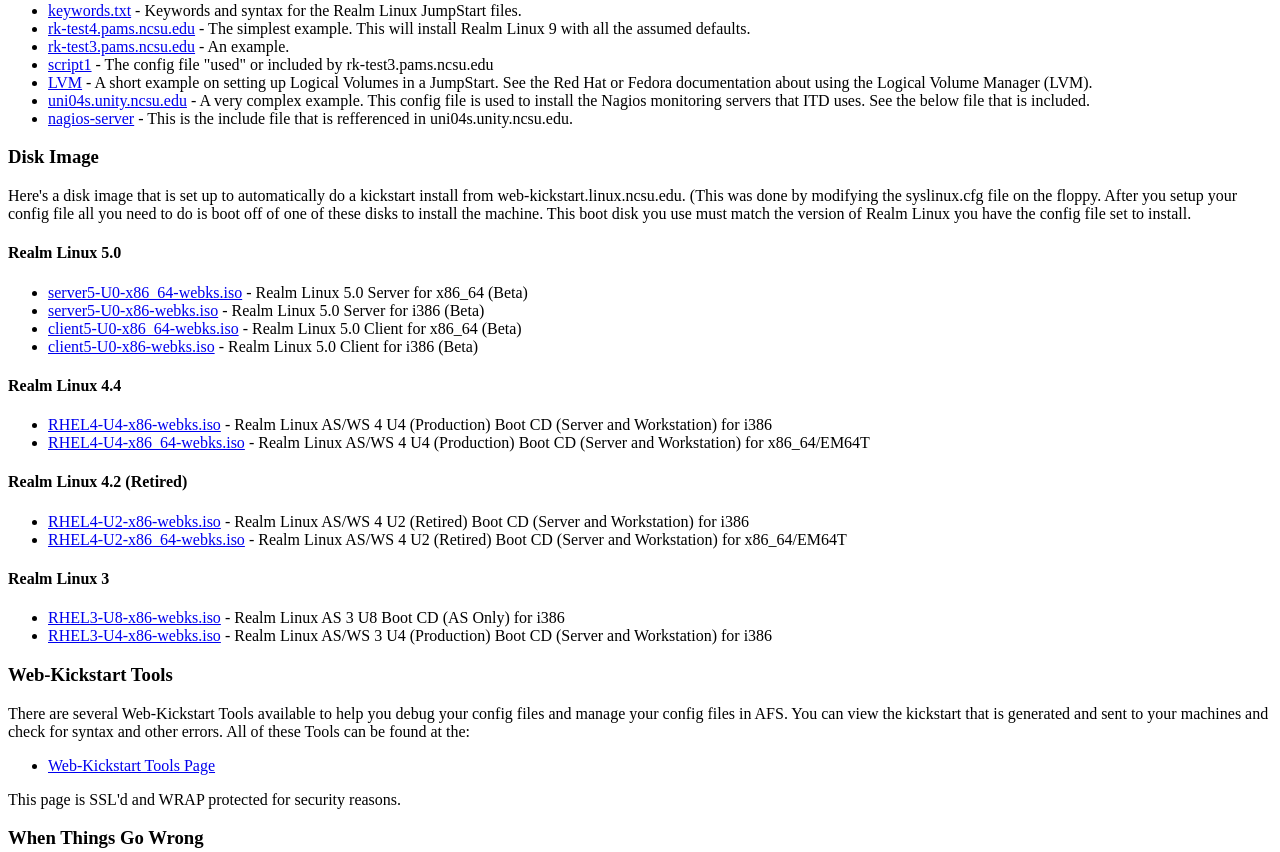
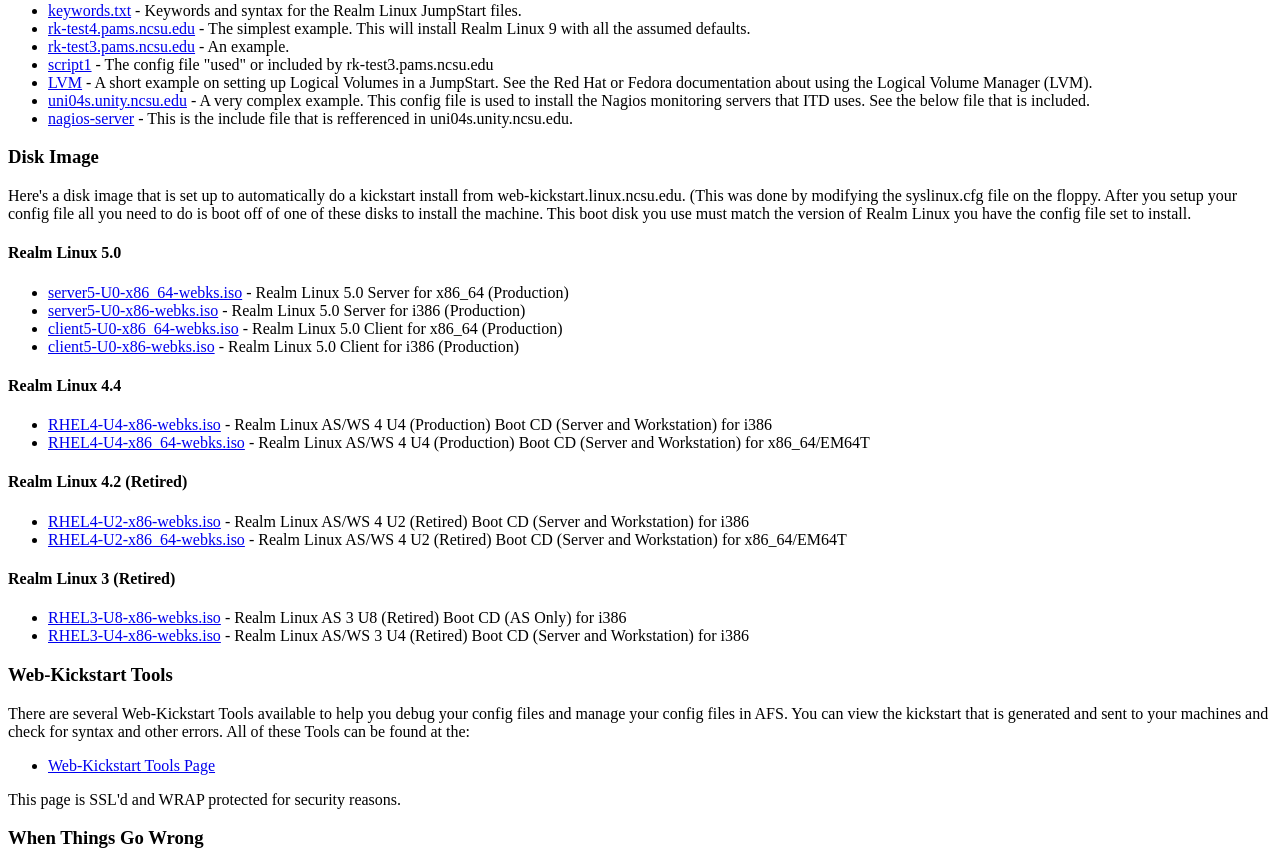
Before and after one commit to jjneely/webkickstart, a PHP site: page /webKickstart.php in a window 1280 px wide. Shown: the part 851-1703 px from the top of the page. Run offline with PHP 8.4, Linux system fonts and the light colour scheme.

Commit message:
Beta/Production/Retired status changes because this is yet another place that I seem to always write those words.
git-svn-id: https://svn.linux.ncsu.edu/svn/cls/branches/solaris2ks/Release-20070628@2529 35bbe6b0-b001-0410-9f0e-dd3f93706181

```diff
--- a/www/webKickstart.php
+++ b/www/webKickstart.php
@@ -94,10 +94,10 @@
 
 <h4>Realm Linux 5.0</h4>
 <ul>
-<li><a href="server5-U0-x86_64-webks.iso">server5-U0-x86_64-webks.iso</a> - Realm Linux 5.0 Server for x86_64 (Beta)</li>
-<li><a href="server5-U0-x86-webks.iso">server5-U0-x86-webks.iso</a> - Realm Linux 5.0 Server for i386 (Beta)</li>
-<li><a href="client5-U0-x86_64-webks.iso">client5-U0-x86_64-webks.iso</a> - Realm Linux 5.0 Client for x86_64 (Beta)</li>
-<li><a href="client5-U0-x86-webks.iso">client5-U0-x86-webks.iso</a> - Realm Linux 5.0 Client for i386 (Beta)</li>
+<li><a href="server5-U0-x86_64-webks.iso">server5-U0-x86_64-webks.iso</a> - Realm Linux 5.0 Server for x86_64 (Production)</li>
+<li><a href="server5-U0-x86-webks.iso">server5-U0-x86-webks.iso</a> - Realm Linux 5.0 Server for i386 (Production)</li>
+<li><a href="client5-U0-x86_64-webks.iso">client5-U0-x86_64-webks.iso</a> - Realm Linux 5.0 Client for x86_64 (Production)</li>
+<li><a href="client5-U0-x86-webks.iso">client5-U0-x86-webks.iso</a> - Realm Linux 5.0 Client for i386 (Production)</li>
 </ul>
 
 <h4>Realm Linux 4.4</h4>
@@ -112,10 +112,10 @@
 <li><a href="RHEL4-U2-x86_64-webks.iso">RHEL4-U2-x86_64-webks.iso</a> - Realm Linux AS/WS 4 U2 (Retired) Boot CD (Server and Workstation) for x86_64/EM64T</li>
 </ul>
 
-<h4>Realm Linux 3</h4>
+<h4>Realm Linux 3 (Retired)</h4>
 <ul>
-<li><a href="RHEL3-U8-x86-webks.iso">RHEL3-U8-x86-webks.iso</a> - Realm Linux AS 3 U8 Boot CD (AS Only) for i386</li>
-<li><a href="RHELU4-x86-webks.iso">RHEL3-U4-x86-webks.iso</a> - Realm Linux AS/WS 3 U4 (Production) Boot CD (Server and Workstation) for i386</li>
+<li><a href="RHEL3-U8-x86-webks.iso">RHEL3-U8-x86-webks.iso</a> - Realm Linux AS 3 U8 (Retired) Boot CD (AS Only)  for i386</li>
+<li><a href="RHELU4-x86-webks.iso">RHEL3-U4-x86-webks.iso</a> - Realm Linux AS/WS 3 U4 (Retired) Boot CD (Server and Workstation) for i386</li>
 </ul>
 
 <h3>Web-Kickstart Tools</h3>
```
